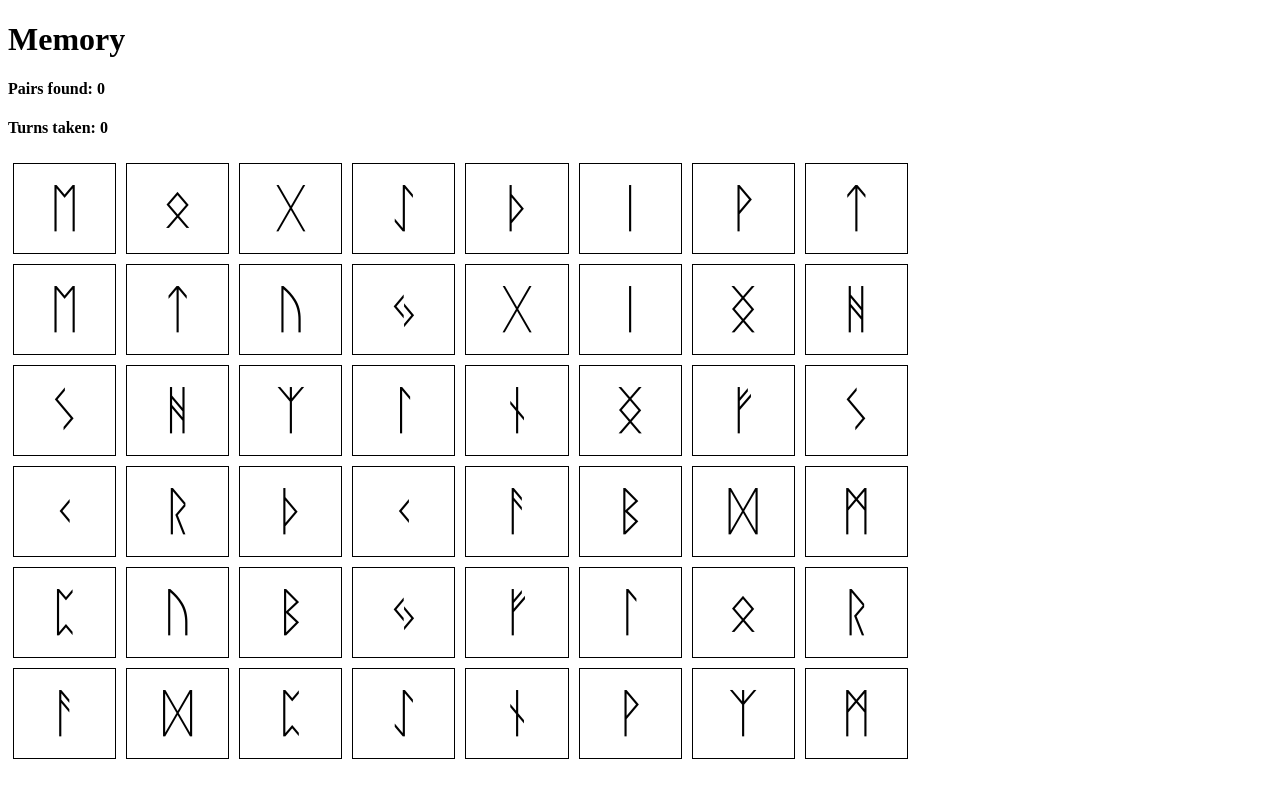
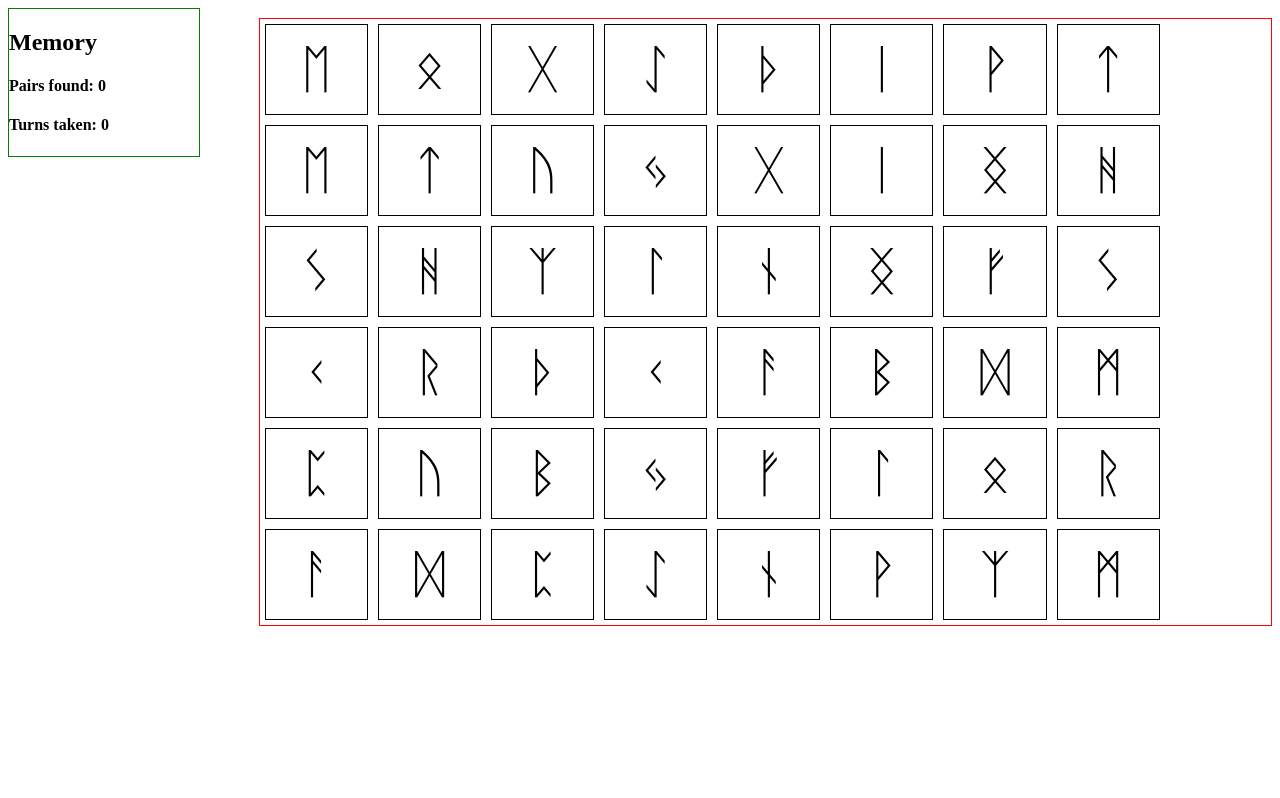
Before and after one commit to bamsrud01/Project-Memory, a plain HTML site: page index.html in a window 1280 px wide. Drawn offline with Linux system fonts and the light colour scheme.

Commit message:
Reorganized page layout

```diff
--- a/index.html
+++ b/index.html
@@ -8,11 +8,11 @@
 </head>
 <body>
   <main>
-    <h1>Memory</h1>
-    <header>
+    <aside>
+      <h1>Memory</h1>
       <h4>Pairs found: <span id="pairs-found">0</span></h4>
       <h4>Turns taken: <span id="turns-taken">0</span></h4>
-    </header>
+    </aside>
     <section id="board">
       <!-- Cards will append to here -->
 
--- a/styles.css
+++ b/styles.css
@@ -3,7 +3,7 @@
   font-size: 52px;
   margin: 5px;
   border: 1px solid black;
-  width: 8%;
+  width: 10%;
   /*height: 140px;*/
   text-align: center;
 }
@@ -17,3 +17,14 @@
   /*vertical-align: middle;*/
 
 }
+aside {
+  float: left;
+  width: 15%;
+  border: 1px solid green;
+}
+#board {
+  float: right;
+  width: 80%;
+  border: 1px solid red;
+  margin-top: 10px;
+}
```
